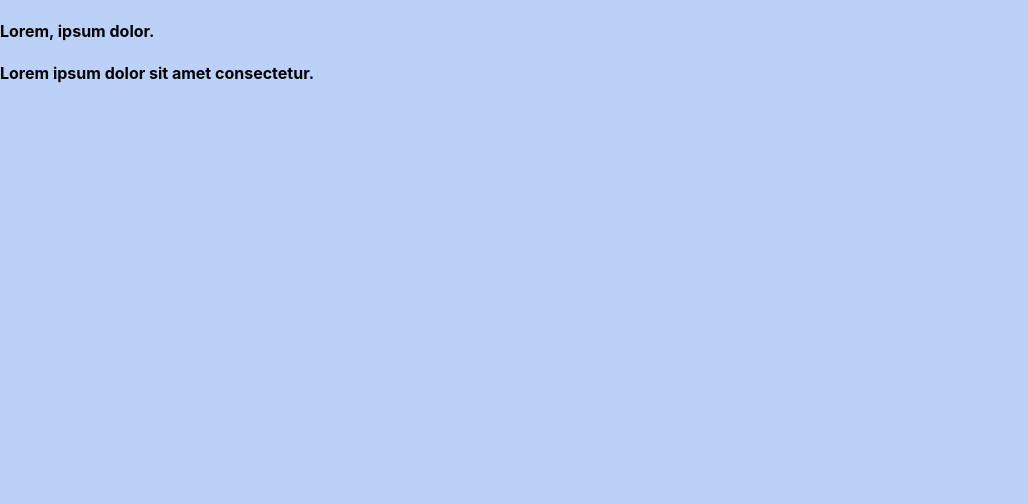
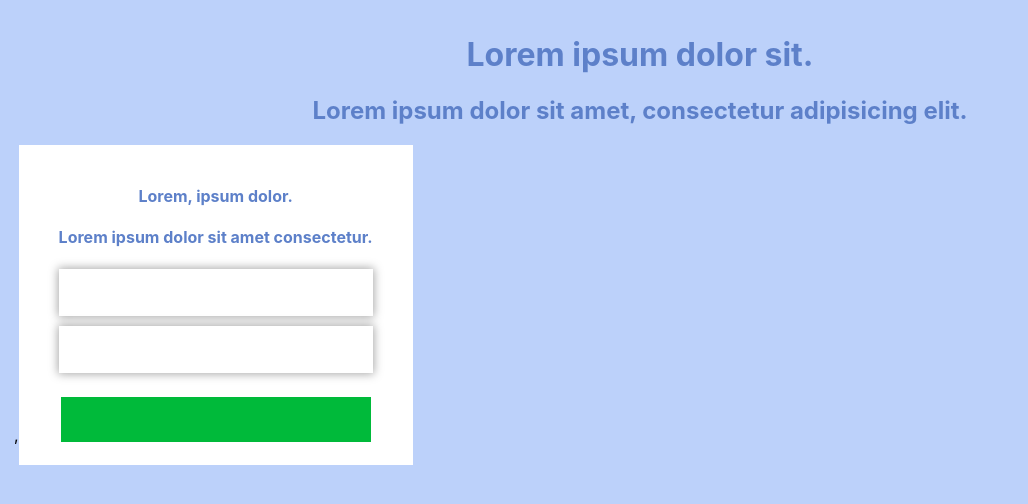
Before and after one commit to kian-farzaneh/hw15, a React (Create React App) app: page / in a window 1280 px wide. Shown: the top 504 px of the page, without its empty margins (0-1028 px from the left). Built offline with nearby package versions, Linux system fonts and the light colour scheme.

Commit message:
create form

```diff
--- a/src/components/Form/Form.jsx
+++ b/src/components/Form/Form.jsx
@@ -1,10 +1,20 @@
 import React from "react";
+import './form.css'
 
 function Form() {
     return <>
         <div className="formContainer">
-            <h4>Lorem, ipsum dolor.</h4>
-            <h4>Lorem ipsum dolor sit amet consectetur.</h4>
+            <div className="form-header">
+                <h4>Lorem, ipsum dolor.</h4>
+                <h4>Lorem ipsum dolor sit amet consectetur.</h4>
+            </div>
+            <div className="form-inputs">
+                <input type="text" />
+                <input type="text" />
+            </div>
+            <div className="form-button">
+                <button></button>
+            </div>
         </div>
     </>;
 };
--- a/src/components/Form/form.css
+++ b/src/components/Form/form.css
@@ -0,0 +1,36 @@
+.formContainer {
+    display: inline-block;
+    text-align: center;
+    color: #5d80c9;
+    background-color: white;
+    padding: 20px 40px;
+
+    .form-inputs {
+        display: flex;
+        flex-direction: column;
+        gap: 10px;
+
+        outline: none;
+
+        input {
+            border: none;
+            height: 45px;
+            box-shadow: 0 0 9px 1px rgba(0, 0, 0, 0.349);
+        };
+
+    };
+
+    .form-button{
+        margin-top: 24px;
+
+        button{
+            width: 310px;
+            height: 45px;
+            border: none;
+            background-color: #00ba3a;
+        };
+
+    };
+
+
+}
--- a/src/components/header/header.css
+++ b/src/components/header/header.css
@@ -1,3 +1,4 @@
 .headerContainer{
     text-align: center;
+    color: #5d80c9;
 }
--- a/src/components/landingPageComponents/LandingPageComponents.jsx
+++ b/src/components/landingPageComponents/LandingPageComponents.jsx
@@ -1,10 +1,13 @@
 import React from "react";
 import Header from "../header/Header";
 import Form from "../Form/Form";
+import './landingPageComponents.css'
 
 export default function LandingPageComponents() {
     return(
-        <Header />,
-        <Form />
+        <div className="landingContainer">
+            <Header />,
+            <Form />
+        </div>
     )
 };
--- /dev/null
+++ b/src/components/landingPageComponents/landingPageComponents.css
@@ -0,0 +1,3 @@
+.landingContainer{
+    padding: 14px;
+}
```
